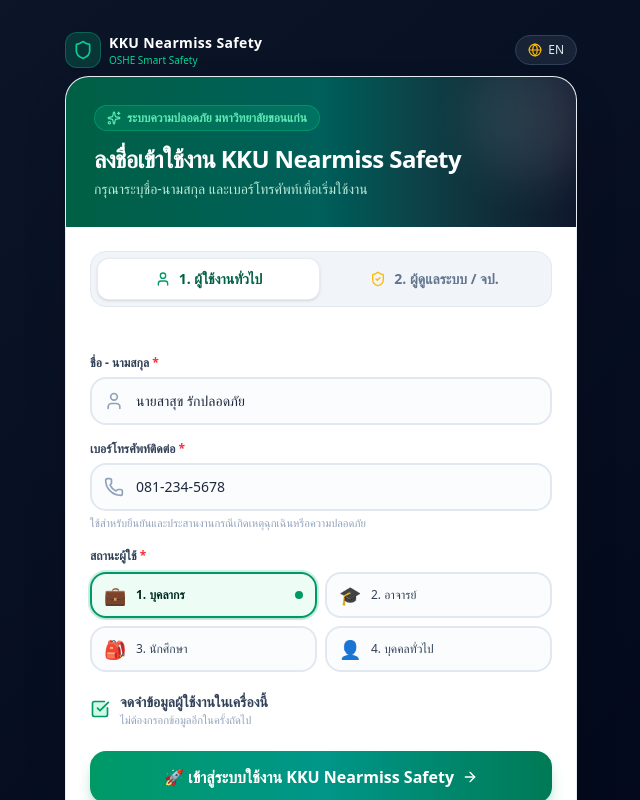
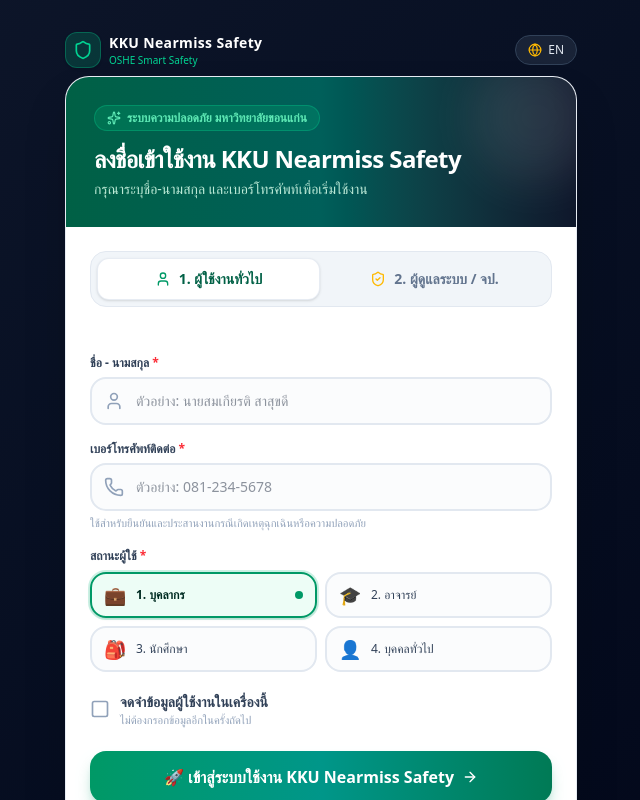
Before and after one commit to spn25/PHKKU-Nearmiss, a React (Vite) app: page / in a window 1280 px wide. Shown: the top 800 px of the page, without its empty margins (319-959 px from the left). Built offline with nearby package versions, Linux system fonts and the light colour scheme.

Commit message:
refactor: enforce rememberMe for user data persistence
Update storage and login logic to clear sensitive user information by default, requiring the rememberMe flag to be explicitly enabled to persist identity data.

```diff
--- a/src/components/LoginScreen.tsx
+++ b/src/components/LoginScreen.tsx
@@ -40,17 +40,20 @@
   onLanguageChange,
 }) => {
   const [loginMode, setLoginMode] = useState<'general' | 'admin'>('general');
-  const [name, setName] = useState(currentUser.name || '');
-  const [phone, setPhone] = useState(currentUser.phone || '');
+
+  // Only prefill name and phone if user previously logged in and checked "rememberMe"
+  const isRemembered = Boolean(currentUser?.rememberMe && currentUser?.name && currentUser?.phone);
+  const [name, setName] = useState(isRemembered ? currentUser.name : '');
+  const [phone, setPhone] = useState(isRemembered ? currentUser.phone : '');
   const [userStatus, setUserStatus] = useState<UserRole>(
-    (currentUser.role as UserRole) || 'บุคลากร'
+    (currentUser?.role as UserRole) || 'บุคลากร'
   );
   const [passcode, setPasscode] = useState('');
   const [showPasscode, setShowPasscode] = useState(false);
-  const [rememberMe, setRememberMe] = useState(true);
+  const [rememberMe, setRememberMe] = useState(isRemembered);
   const [errorMessage, setErrorMessage] = useState<string | null>(null);
 
-  const lang = currentUser.language || 'th';
+  const lang = currentUser?.language || 'th';
   const isTh = lang === 'th';
 
   const handleLogin = (e: React.FormEvent) => {
@@ -230,7 +233,7 @@
                 required
                 value={name}
                 onChange={(e) => setName(e.target.value)}
-                placeholder={isTh ? 'เช่น นายสมเกียรติ สาสุขดี' : 'e.g. Somkiat Sasookdee'}
+                placeholder={isTh ? 'ตัวอย่าง: นายสมเกียรติ สาสุขดี' : 'e.g. Somkiat Sasookdee'}
                 className="w-full pl-11 pr-4 py-3 rounded-2xl border-2 border-slate-200 bg-slate-50/50 text-slate-800 text-sm focus:bg-white focus:border-emerald-500 focus:outline-none focus:ring-4 focus:ring-emerald-50 transition-all font-medium"
               />
             </div>
@@ -252,7 +255,7 @@
                 required
                 value={phone}
                 onChange={(e) => setPhone(e.target.value)}
-                placeholder={isTh ? 'เช่น 081-234-5678' : 'e.g. 081-234-5678'}
+                placeholder={isTh ? 'ตัวอย่าง: 081-234-5678' : 'e.g. 081-234-5678'}
                 className="w-full pl-11 pr-4 py-3 rounded-2xl border-2 border-slate-200 bg-slate-50/50 text-slate-800 text-sm focus:bg-white focus:border-emerald-500 focus:outline-none focus:ring-4 focus:ring-emerald-50 transition-all font-medium"
               />
             </div>
--- a/src/lib/storage.ts
+++ b/src/lib/storage.ts
@@ -38,12 +38,8 @@
     const loggedIn = localStorage.getItem(STORAGE_KEYS.IS_LOGGED_IN);
     const userRaw = localStorage.getItem(STORAGE_KEYS.CURRENT_USER);
     if (loggedIn === 'true' && userRaw) {
-      return true;
-    }
-    // Also check if user has rememberMe enabled
-    if (userRaw) {
       const user = JSON.parse(userRaw);
-      if (user && user.rememberMe && user.name && user.phone) {
+      if (user && user.name && user.phone) {
         return true;
       }
     }
@@ -139,12 +135,13 @@
 
 const DEFAULT_USER: CurrentUser = {
   userId: 'kku-user-001',
-  name: 'นายสาสุข รักปลอดภัย',
-  phone: '081-234-5678',
+  name: '',
+  phone: '',
   role: 'บุคลากร',
-  facultyDepartment: 'กองอาคารและสถานที่ มข.',
-  faculty: 'กองอาคารและสถานที่ มหาวิทยาลัยขอนแก่น',
+  facultyDepartment: 'มหาวิทยาลัยขอนแก่น (KKU)',
+  faculty: 'มหาวิทยาลัยขอนแก่น',
   language: 'th',
+  rememberMe: false,
 };
 
 const DEFAULT_PPE_SITES: PPESite[] = [
@@ -474,8 +471,11 @@
     } else {
       try {
         const parsed = JSON.parse(existingUserRaw);
-        if (parsed.name && (parsed.name.includes('สมชาย') || parsed.userId === 'kku-user-001')) {
-          parsed.name = 'นายสาสุข รักปลอดภัย';
+        // If the user had not explicitly checked rememberMe, ensure name and phone are clean
+        if (parsed && !parsed.rememberMe && (parsed.name === 'นายสาสุข รักปลอดภัย' || parsed.userId === 'kku-user-001' || parsed.name.includes('สมชาย'))) {
+          parsed.name = '';
+          parsed.phone = '';
+          parsed.rememberMe = false;
           localStorage.setItem(STORAGE_KEYS.CURRENT_USER, JSON.stringify(parsed));
         }
       } catch {
@@ -515,8 +515,10 @@
     if (raw) {
       const parsed = JSON.parse(raw);
       let changed = false;
-      if (parsed && parsed.name && parsed.name.includes('สมชาย')) {
-        parsed.name = 'นายสาสุข รักปลอดภัย';
+      if (parsed && !parsed.rememberMe && (parsed.name === 'นายสาสุข รักปลอดภัย' || parsed.name.includes('สมชาย'))) {
+        parsed.name = '';
+        parsed.phone = '';
+        parsed.rememberMe = false;
         changed = true;
       }
       // Migrate legacy or mismatched roles for non-admin users
```
